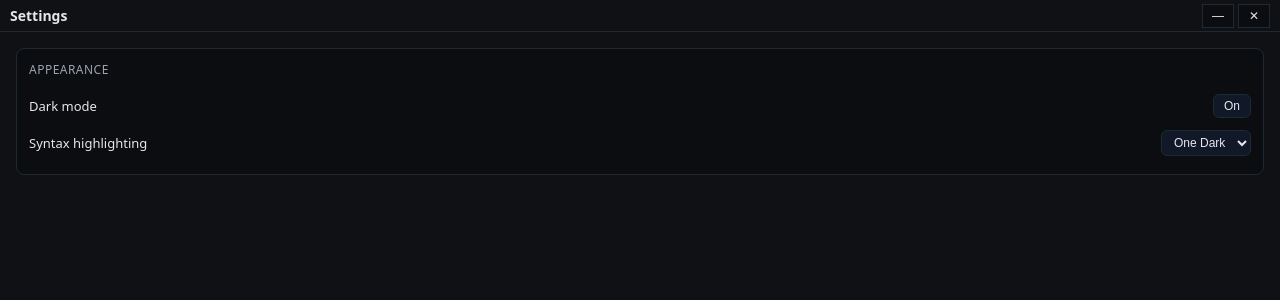
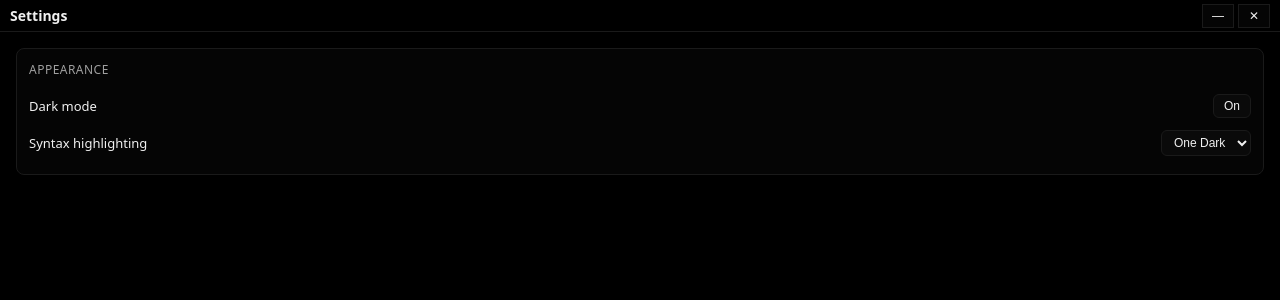
Before and after one commit to h8d13/Loadgic, a React (Vite) app in the folder app/: page /#/settings in a window 1280 px wide. Shown: the top 300 px of the page. Built offline with nearby package versions, Linux system fonts and the light colour scheme.

Commit message:
Change a tiny amout fo stuff

```diff
--- a/app/src/components/files/FileViewer.tsx
+++ b/app/src/components/files/FileViewer.tsx
@@ -7,7 +7,7 @@ import { nordInit } from '@uiw/codemirror-theme-nord'
 import { StreamLanguage } from '@codemirror/language'
 import { useState, useEffect } from 'react'
 import type { Extension } from '@codemirror/state'
-import { useTheme } from '../../theme/ThemeProvider'
+import { useTheme } from '@/theme/useTheme'
 
 type Props = {
   content: string
@@ -99,12 +99,12 @@ async function loadLanguageExtension(ext: string): Promise<Extension | null> {
     case 'sh':
     case 'bash':
     case 'zsh':
-    case 'fish': {
+    case 'fish':
+    default: {
+      // Fallback to shell highlighting for unknown file types
       const { shell } = await import('@codemirror/legacy-modes/mode/shell')
       return StreamLanguage.define(shell)
     }
-    default:
-      return null
   }
 }
 
--- a/app/src/index.css
+++ b/app/src/index.css
@@ -18,13 +18,13 @@ body,
    THEME VARIABLES
 ========================= */
 :root {
-  --bg-primary: #0f1115;
-  --bg-secondary: #0b0d11;
-  --text-primary: #e5e7eb;
-  --text-secondary: #9ca3af;
-  --border-color: #1f2933;
-  --border-hover: #2a3440;
-  --hover-bg: #1f2933;
+  --bg-primary: #000000;
+  --bg-secondary: #050505;
+  --text-primary: #f0f0f0;
+  --text-secondary: #a0a0a0;
+  --border-color: #1a1a1a;
+  --border-hover: #2a2a2a;
+  --hover-bg: #151515;
   --close-hover: #dc2626;
 }
 
@@ -449,7 +449,7 @@ body {
 
 .content {
   scrollbar-width: thin;
-  scrollbar-color: #1f2933 transparent;
+  scrollbar-color: #1a1a1a transparent;
 }
 
 .content::-webkit-scrollbar {
@@ -457,7 +457,7 @@ body {
 }
 
 .content::-webkit-scrollbar-thumb {
-  background-color: #1f2933;
+  background-color: #1a1a1a;
   border-radius: 999px;
   border: 4px solid transparent;
   background-clip: padding-box;
@@ -496,8 +496,8 @@ body {
   overflow: auto;
   margin: 0;
   padding: 12px;
-  background: #0b0d11;
-  border: 1px solid #1f2933;
+  background: #050505;
+  border: 1px solid #1a1a1a;
   border-radius: 8px;
   font-family: ui-monospace, SFMono-Regular, Menlo, Monaco, Consolas, 'Liberation Mono',
     'Courier New', monospace;
@@ -506,15 +506,15 @@ body {
   color: #e5e7eb;
   white-space: pre;
   scrollbar-width: thin;
-  scrollbar-color: #1f2933 transparent;
+  scrollbar-color: #1a1a1a transparent;
 }
 
 .file-viewer .cm-editor {
   flex: 1;
   overflow: hidden;
-  border: 1px solid #1f2933;
+  border: 1px solid #1a1a1a;
   border-radius: 8px;
-  background: #0b0d11;
+  background: #050505;
 }
 
 .file-viewer .cm-scroller {
@@ -522,8 +522,8 @@ body {
     'Courier New', monospace;
   font-size: 12px;
   scrollbar-width: thin;
-  scrollbar-color: #1f2933 transparent;
-  background: #0b0d11;
+  scrollbar-color: #1a1a1a transparent;
+  background: #050505;
 }
 
 .file-viewer .cm-content {
@@ -532,7 +532,7 @@ body {
 
 .file-viewer .cm-gutters {
   background: transparent;
-  border-right: 1px solid #1f2933;
+  border-right: 1px solid #1a1a1a;
 }
 
 .file-viewer .cm-scroller::-webkit-scrollbar {
@@ -540,7 +540,7 @@ body {
 }
 
 .file-viewer .cm-scroller::-webkit-scrollbar-thumb {
-  background-color: #1f2933;
+  background-color: #1a1a1a;
   border-radius: 999px;
 }
 
@@ -557,7 +557,7 @@ body {
 }
 
 .file-viewer-body::-webkit-scrollbar-thumb {
-  background-color: #1f2933;
+  background-color: #1a1a1a;
   border-radius: 999px;
 }
 
@@ -579,8 +579,8 @@ body {
   height: 30px;
   padding: 0 10px;
   border-radius: 6px;
-  background: #111827;
-  border: 1px solid #1f2933;
+  background: #0a0a0a;
+  border: 1px solid #1a1a1a;
   color: #e5e7eb;
   cursor: pointer;
   font-size: 12px;
@@ -588,7 +588,7 @@ body {
 }
 
 .files-open-btn:hover {
-  background: #1f2933;
+  background: #151515;
 }
 
 .files-root,
@@ -599,13 +599,13 @@ body {
 
 .file-tree {
   font-size: 14px;
-  color: #e5e7eb;
+  color: #f0f0f0;
   overflow: auto;
   flex: 1;
   min-height: 0;
   padding: 6px 4px 12px 0;
   scrollbar-width: thin;
-  scrollbar-color: #1f2933 transparent;
+  scrollbar-color: #1a1a1a transparent;
   user-select: none;
 }
 
@@ -636,13 +636,13 @@ body {
 }
 
 .file-tree-label.selected {
-  background: #1f2933;
-  color: #e5e7eb;
+  background: #151515;
+  color: #f0f0f0;
   opacity: 1;
 }
 
 .file-tree-label:hover {
-  background: #111827;
+  background: #0a0a0a;
   opacity: 1;
 }
 
@@ -651,7 +651,7 @@ body {
 }
 
 .file-tree::-webkit-scrollbar-thumb {
-  background-color: #1f2933;
+  background-color: #1a1a1a;
   border-radius: 999px;
 }
 
@@ -665,8 +665,8 @@ body {
 .settings-shell {
   width: 100%;
   height: 100%;
-  background: #0f1115;
-  color: #e5e7eb;
+  background: #000000;
+  color: #f0f0f0;
   display: flex;
   flex-direction: column;
 }
@@ -678,8 +678,8 @@ body {
   display: flex;
   align-items: center;
   justify-content: space-between;
-  background-color: #0f1115;
-  border-bottom: 1px solid #1f2933;
+  background-color: #000000;
+  border-bottom: 1px solid #1a1a1a;
   user-select: none;
   -webkit-app-region: drag;
 }
@@ -727,8 +727,8 @@ body {
 }
 
 .settings-section {
-  border: 1px solid #1f2933;
-  background: #0b0d11;
+  border: 1px solid #1a1a1a;
+  background: #050505;
   border-radius: 8px;
   padding: 12px;
   margin-bottom: 12px;
@@ -820,14 +820,14 @@ body {
    THEME OVERRIDES
 ========================= */
 :root {
-  --bg: #0f1115;
-  --bg-alt: #0b0d11;
-  --bg-panel: #111827;
-  --text: #e5e7eb;
-  --text-muted: #9ca3af;
-  --border: #1f2933;
-  --border-strong: #2a3440;
-  --hover: #1f2933;
+  --bg: #000000;
+  --bg-alt: #050505;
+  --bg-panel: #0a0a0a;
+  --text: #f0f0f0;
+  --text-muted: #a0a0a0;
+  --border: #1a1a1a;
+  --border-strong: #2a2a2a;
+  --hover: #151515;
   --accent: #dc2626;
 }
 
--- a/app/src/pages/SettingsPage.tsx
+++ b/app/src/pages/SettingsPage.tsx
@@ -1,4 +1,5 @@
-import { useTheme, EDITOR_THEMES } from '../theme/ThemeProvider'
+import { useTheme } from '../theme/useTheme'
+import { EDITOR_THEMES } from '../theme/constants'
 
 function ThemeToggle() {
   const { theme, toggleTheme } = useTheme()
--- /dev/null
+++ b/app/src/theme/ThemeContext.ts
@@ -0,0 +1,14 @@
+import { createContext } from 'react'
+import type { EditorTheme } from './constants'
+
+type Theme = 'dark' | 'light'
+
+export type ThemeContextValue = {
+  theme: Theme
+  setTheme: (theme: Theme) => void
+  toggleTheme: () => void
+  editorTheme: EditorTheme
+  setEditorTheme: (theme: EditorTheme) => void
+}
+
+export const ThemeContext = createContext<ThemeContextValue | undefined>(undefined)
--- a/app/src/theme/ThemeProvider.tsx
+++ b/app/src/theme/ThemeProvider.tsx
@@ -1,25 +1,8 @@
-import { createContext, useContext, useEffect, useMemo, useState } from 'react'
+import { useEffect, useMemo, useState } from 'react'
+import { EDITOR_THEMES, type EditorTheme } from './constants'
+import { ThemeContext } from './ThemeContext'
 
 type Theme = 'dark' | 'light'
-type EditorTheme = 'oneDark' | 'dracula' | 'github' | 'solarized' | 'nord'
-
-type ThemeContextValue = {
-  theme: Theme
-  setTheme: (theme: Theme) => void
-  toggleTheme: () => void
-  editorTheme: EditorTheme
-  setEditorTheme: (theme: EditorTheme) => void
-}
-
-export const EDITOR_THEMES: { value: EditorTheme; label: string }[] = [
-  { value: 'oneDark', label: 'One Dark' },
-  { value: 'dracula', label: 'Dracula' },
-  { value: 'github', label: 'GitHub' },
-  { value: 'solarized', label: 'Solarized' },
-  { value: 'nord', label: 'Nord' },
-]
-
-const ThemeContext = createContext<ThemeContextValue | undefined>(undefined)
 
 function getInitialTheme(): Theme {
   if (typeof window === 'undefined') return 'dark'
@@ -78,11 +61,3 @@ export function ThemeProvider({ children }: { children: React.ReactNode }) {
 
   return <ThemeContext.Provider value={value}>{children}</ThemeContext.Provider>
 }
-
-export function useTheme() {
-  const ctx = useContext(ThemeContext)
-  if (!ctx) {
-    throw new Error('useTheme must be used within ThemeProvider')
-  }
-  return ctx
-}
--- /dev/null
+++ b/app/src/theme/constants.ts
@@ -0,0 +1,9 @@
+export type EditorTheme = 'oneDark' | 'dracula' | 'github' | 'solarized' | 'nord'
+
+export const EDITOR_THEMES: { value: EditorTheme; label: string }[] = [
+  { value: 'oneDark', label: 'One Dark' },
+  { value: 'dracula', label: 'Dracula' },
+  { value: 'github', label: 'GitHub' },
+  { value: 'solarized', label: 'Solarized' },
+  { value: 'nord', label: 'Nord' },
+]
--- /dev/null
+++ b/app/src/theme/useTheme.ts
@@ -0,0 +1,10 @@
+import { useContext } from 'react'
+import { ThemeContext } from './ThemeContext'
+
+export function useTheme() {
+  const ctx = useContext(ThemeContext)
+  if (!ctx) {
+    throw new Error('useTheme must be used within ThemeProvider')
+  }
+  return ctx
+}
--- a/app/tsconfig.app.json
+++ b/app/tsconfig.app.json
@@ -7,6 +7,11 @@
     "module": "ESNext",
     "moduleResolution": "bundler",
 
+    "baseUrl": ".",
+    "paths": {
+      "@/*": ["src/*"]
+    },
+
     "strict": true,
     "noEmit": true,
     "skipLibCheck": true
--- a/app/vite.config.ts
+++ b/app/vite.config.ts
@@ -4,6 +4,11 @@ import electron from 'vite-plugin-electron/simple'
 import react from '@vitejs/plugin-react'
 
 export default defineConfig({
+  resolve: {
+    alias: {
+      '@': path.join(__dirname, 'src'),
+    },
+  },
   plugins: [
     react(),
     electron({
```
Also changed, not shown: app/electron/main.ts (+8 -0 lines).
